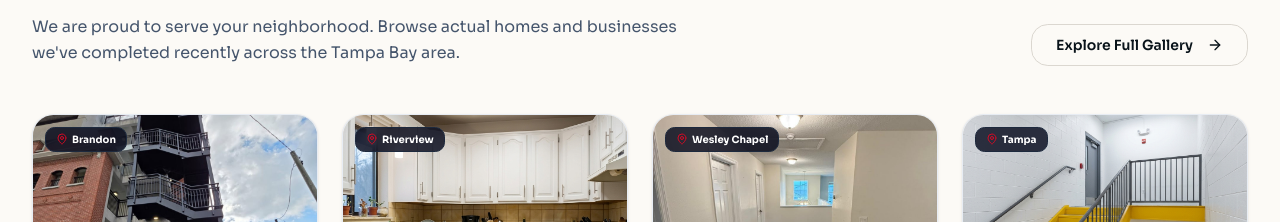
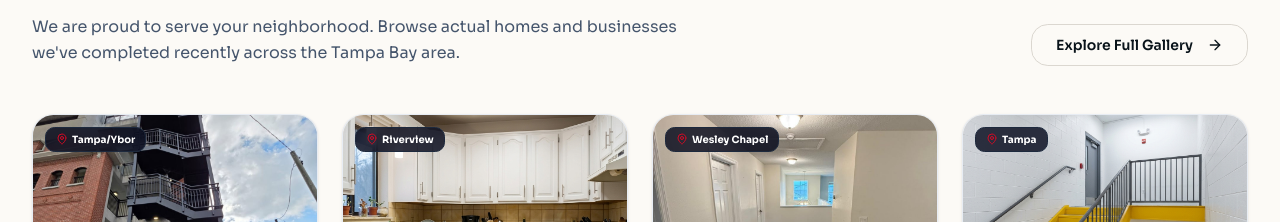
Before and after one commit to ReactionLabs/jta-advance-painting, a Next.js app: page / in a window 1280 px wide. Shown: the part 1221-1443 px from the top of the page. Built offline with nearby package versions, Linux system fonts and the light colour scheme.

Commit message:
fix: move garage building photo from Brandon to Tampa/Ybor on homepage

```diff
--- a/app/page.tsx
+++ b/app/page.tsx
@@ -334,19 +334,19 @@ export default function HomePage() {
           </div>
 
           <div className="grid gap-6 sm:grid-cols-2 lg:grid-cols-4">
-            {/* Card 1: Brandon */}
+            {/* Card 1: Tampa/Ybor */}
             <div className="group flex flex-col bg-white border border-slate-200/80 rounded-2xl overflow-hidden shadow-sm hover:shadow-md transition-shadow">
               <div className="relative aspect-[4/3] bg-muted overflow-hidden">
                 <Image
                   src="/project-images/jta_work_6.jpg"
-                  alt="Brandon Exterior Repaint by JTA Advance Painting"
+                  alt="Tampa/Ybor Parking Garage by JTA Advance Painting"
                   fill
                   className="object-cover transition-transform duration-500 group-hover:scale-105"
                   sizes="(max-width: 640px) 100vw, (max-width: 1024px) 50vw, 25vw"
                 />
                 <div className="absolute top-3 left-3 bg-slate-950/80 backdrop-blur-sm text-white text-[10px] font-bold px-2.5 py-1 rounded-md border border-slate-800 flex items-center gap-1">
                   <MapPin className="size-3 text-logo-red" />
-                  <span>Brandon</span>
+                  <span>Tampa/Ybor</span>
                 </div>
               </div>
               <div className="p-5 flex flex-col gap-2 text-left">
```
